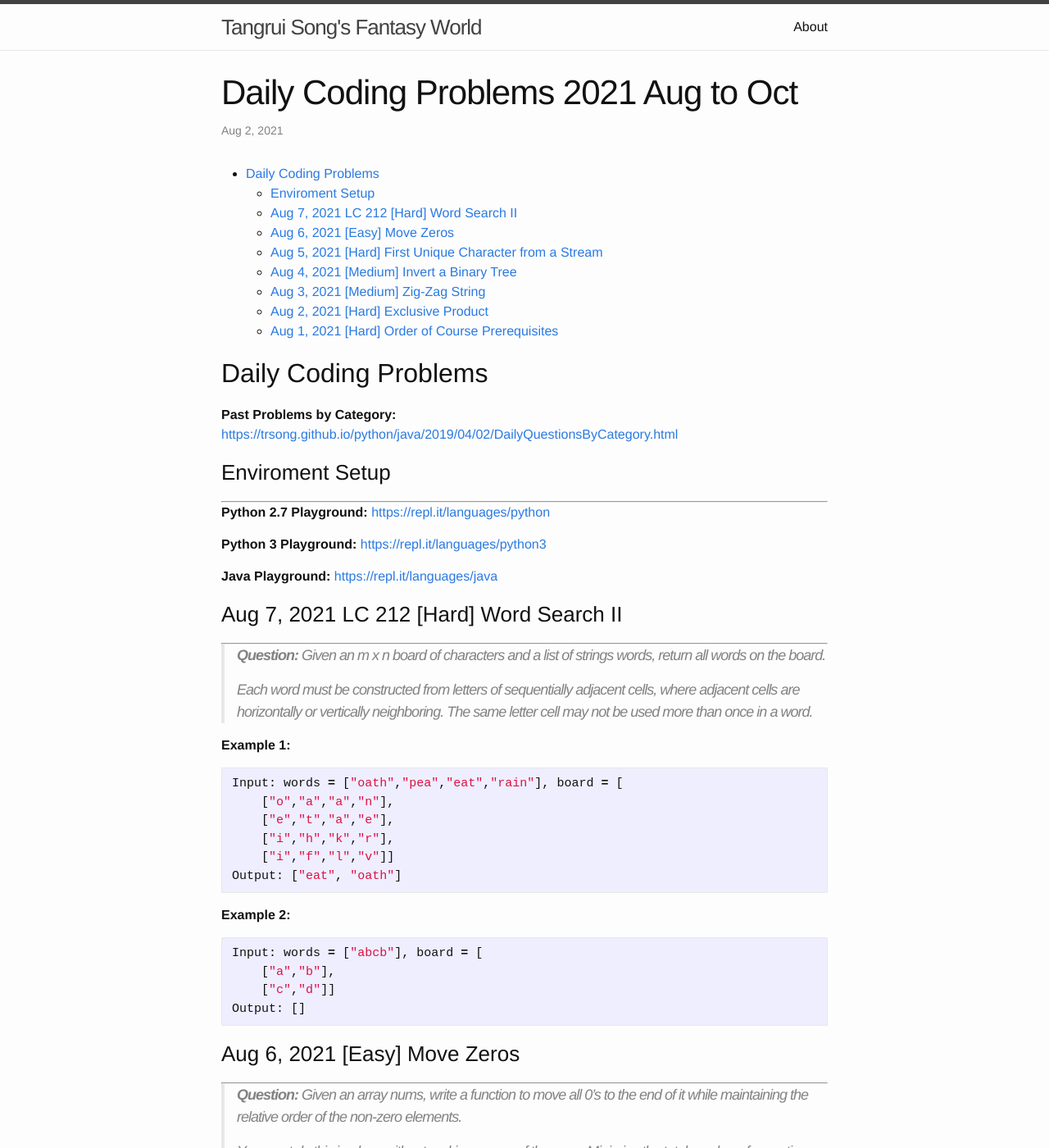
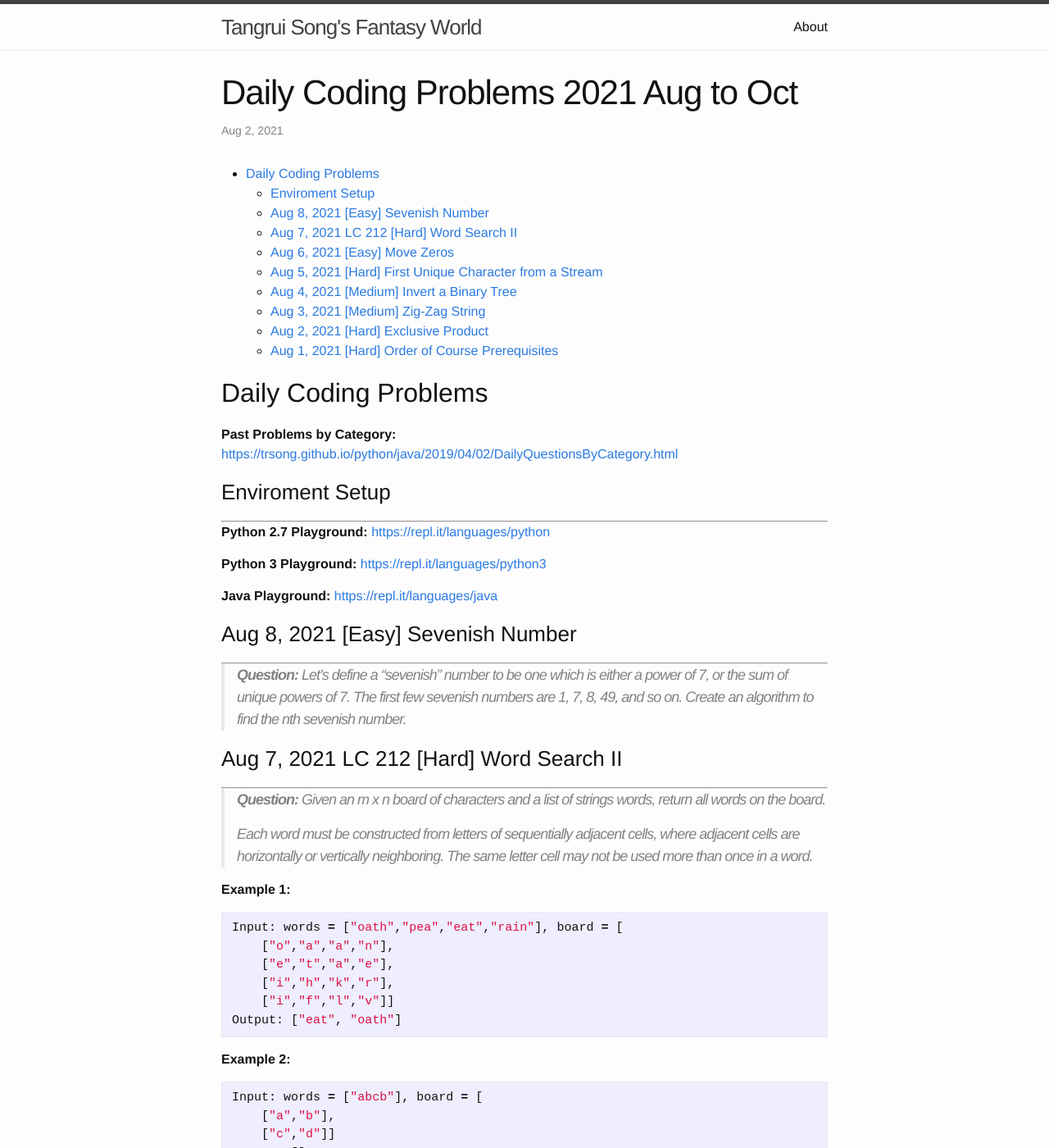
Before and after one commit to trsong/trsong.github.io, a Jekyll site: the page built from _posts/2021-08-01-DailyQuestionsAug.md, in a window 1280 px wide and 1400 px high. Shown: the whole window at 82% size. Built offline with Jekyll 4.4.1, drawn with Linux system fonts in a browser that asks for light colours.

Commit message:
Add Aug 8 question

```diff
--- a/_posts/2021-08-01-DailyQuestionsAug.md
+++ b/_posts/2021-08-01-DailyQuestionsAug.md
@@ -19,6 +19,11 @@ categories: Python/Java
 **Python 3 Playground:** [https://repl.it/languages/python3](https://repl.it/languages/python3)
 
 **Java Playground:** [https://repl.it/languages/java](https://repl.it/languages/java)
+
+
+### Aug 8, 2021 \[Easy\] Sevenish Number
+---
+> **Question:** Let's define a "sevenish" number to be one which is either a power of 7, or the sum of unique powers of 7. The first few sevenish numbers are 1, 7, 8, 49, and so on. Create an algorithm to find the nth sevenish number.
 
 
 ### Aug 7, 2021 LC 212 \[Hard\] Word Search II
```
